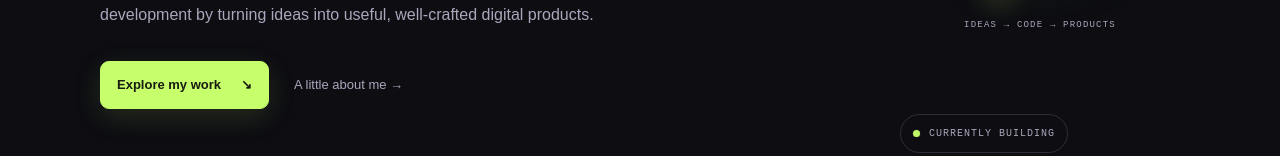
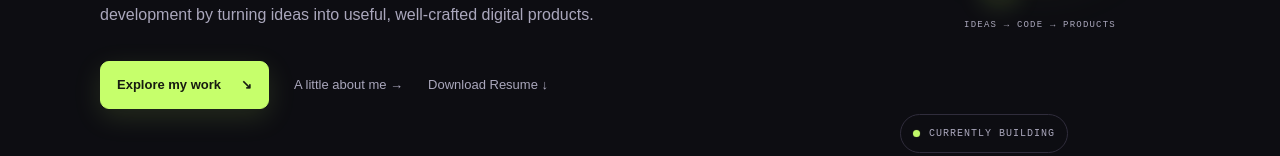
Before and after one commit to Shubhsurve34/shubham-portfolio, a Next.js app: page / in a window 1280 px wide. Shown: the part 453-609 px from the top of the page. Built offline with nearby package versions, Linux system fonts and the light colour scheme.

Commit message:
Add resume download link

```diff
--- a/app/page.tsx
+++ b/app/page.tsx
@@ -121,6 +121,13 @@ export default function Home() {
             </a>
             <a className="text-link" href="#about">
               A little about me <span aria-hidden="true">→</span>
+            </a>
+            <a
+              className="text-link"
+              href="/Shubham-Surve-Resume.pdf"
+              download="Shubham-Surve-Resume.pdf"
+            >
+              Download Resume <span aria-hidden="true">↓</span>
             </a>
           </div>
         </div>
```
Also changed, not shown: 1 other file (tests, documents, lock files or other folders).
